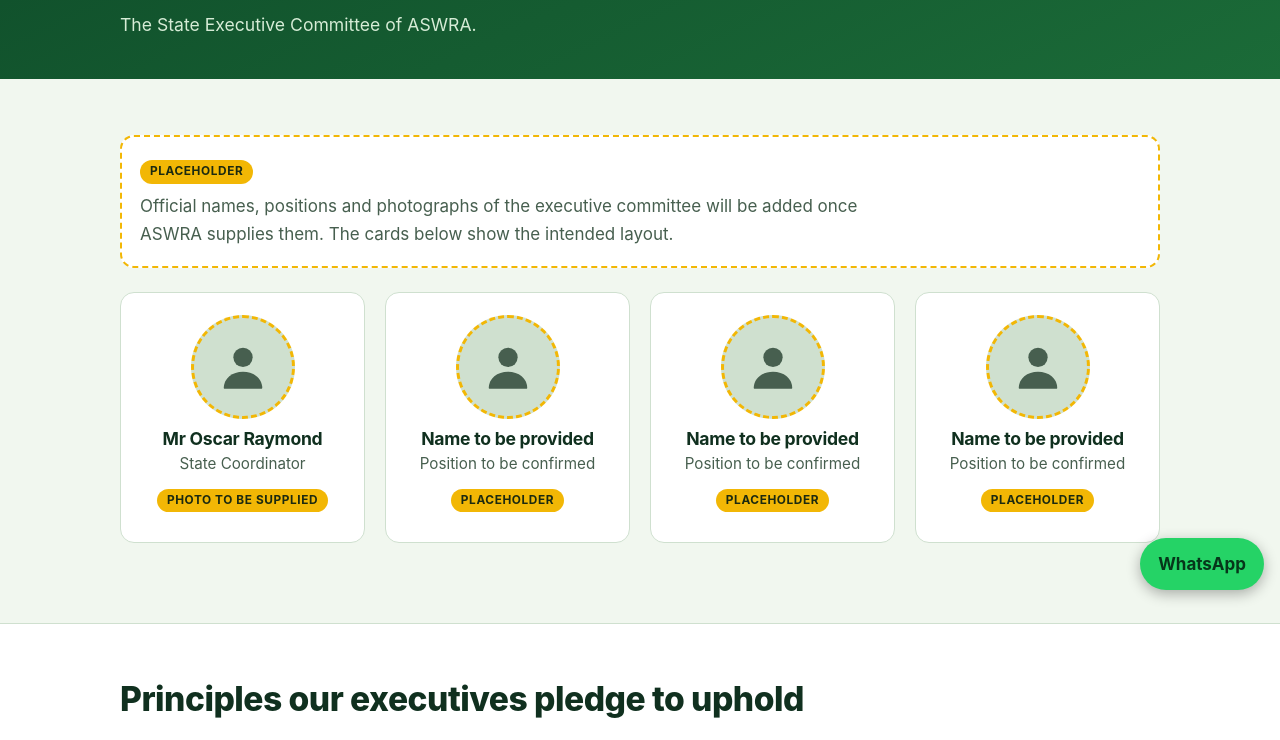
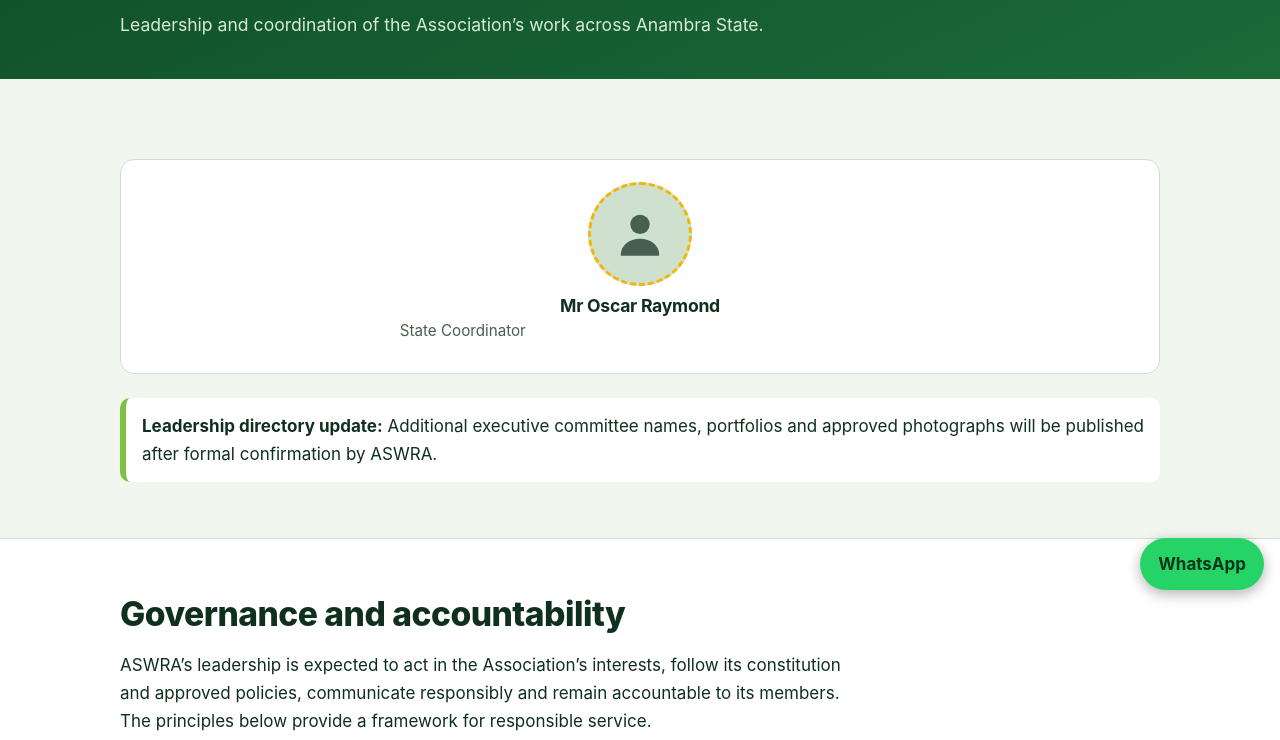
Before and after one commit to emezch93/aswra, a website: page leadership.html in a window 1280 px wide. Shown: the part 194-934 px from the top of the page. Drawn offline with Linux system fonts and the light colour scheme.

Commit message:
Remove unverified leadership placeholders

```diff
--- a/leadership.html
+++ b/leadership.html
@@ -26,17 +26,15 @@
 </nav></div></header>
 <!--/HEADER-->
 <main id="main" tabindex="-1">
-<section class="page-head"><div class="container"><p class="eyebrow">Leadership</p><h1>Our leadership</h1><p>The State Executive Committee of ASWRA.</p></div></section>
+<section class="page-head"><div class="container"><p class="eyebrow">Leadership</p><h1>Our leadership</h1><p>Leadership and coordination of the Association’s work across Anambra State.</p></div></section>
 <section class="section"><div class="container">
-<div class="todo"><span class="tag">Placeholder</span><p class="muted m0">Official names, positions and photographs of the executive committee will be added once ASWRA supplies them. The cards below show the intended layout.</p></div>
 <div class="grid tight">
-<div class="person"><svg class="avatar" aria-hidden="true" viewBox="0 0 24 24"><circle cx="12" cy="8" r="4"/><path d="M4 21c0-4.4 3.6-7 8-7s8 2.6 8 7z"/></svg><h3>Mr Oscar Raymond</h3><p>State Coordinator</p><span class="tag">Photo to be supplied</span></div>
-<div class="person"><svg class="avatar" aria-hidden="true" viewBox="0 0 24 24"><circle cx="12" cy="8" r="4"/><path d="M4 21c0-4.4 3.6-7 8-7s8 2.6 8 7z"/></svg><h3>Name to be provided</h3><p>Position to be confirmed</p><span class="tag">Placeholder</span></div>
-<div class="person"><svg class="avatar" aria-hidden="true" viewBox="0 0 24 24"><circle cx="12" cy="8" r="4"/><path d="M4 21c0-4.4 3.6-7 8-7s8 2.6 8 7z"/></svg><h3>Name to be provided</h3><p>Position to be confirmed</p><span class="tag">Placeholder</span></div>
-<div class="person"><svg class="avatar" aria-hidden="true" viewBox="0 0 24 24"><circle cx="12" cy="8" r="4"/><path d="M4 21c0-4.4 3.6-7 8-7s8 2.6 8 7z"/></svg><h3>Name to be provided</h3><p>Position to be confirmed</p><span class="tag">Placeholder</span></div></div>
+<div class="person"><svg class="avatar" aria-hidden="true" viewBox="0 0 24 24"><circle cx="12" cy="8" r="4"/><path d="M4 21c0-4.4 3.6-7 8-7s8 2.6 8 7z"/></svg><h3>Mr Oscar Raymond</h3><p>State Coordinator</p></div>
+</div>
+<div class="notice"><strong>Leadership directory update:</strong> Additional executive committee names, portfolios and approved photographs will be published after formal confirmation by ASWRA.</div>
 </div></section>
-<section class="section alt"><div class="container"><h2>Principles our executives pledge to uphold</h2>
-<p>Every member of the State Executive Committee pledges to follow a code of conduct built on these principles.</p>
+<section class="section alt"><div class="container"><h2>Governance and accountability</h2>
+<p>ASWRA’s leadership is expected to act in the Association’s interests, follow its constitution and approved policies, communicate responsibly and remain accountable to its members. The principles below provide a framework for responsible service.</p>
 <ul class="chips"><li>Loyalty</li><li>Integrity</li><li>Respect</li><li>Commitment</li><li>Professionalism</li><li>Disclosure of conflicts of interest</li><li>Confidentiality</li><li>Discipline</li><li>Service</li><li>Sustainability</li></ul></div></section>
 </main>
 <!--FOOTER-->
```
